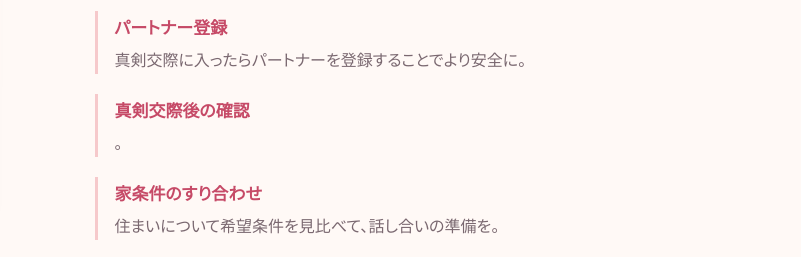
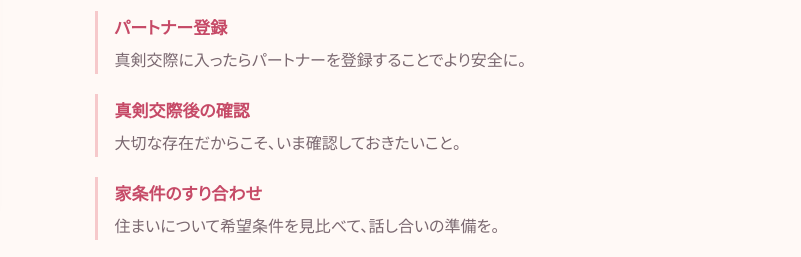
Before and after one commit to marriagesketch/-page-, a plain HTML site: page index.html in a window 1280 px wide. Shown: the part 2620-2877 px from the top of the page, 479-1280 px from the left. Drawn offline with Linux system fonts and the light colour scheme.

Commit message:
Update index.html

```diff
--- a/index.html
+++ b/index.html
@@ -203,7 +203,7 @@
           </div>
           <div>
             <dt>真剣交際後の確認</dt>
-            <dd>。</dd>
+            <dd>大切な存在だからこそ、いま確認しておきたいこと。</dd>
           </div>
           <div>
             <dt>家条件のすり合わせ</dt>
```
